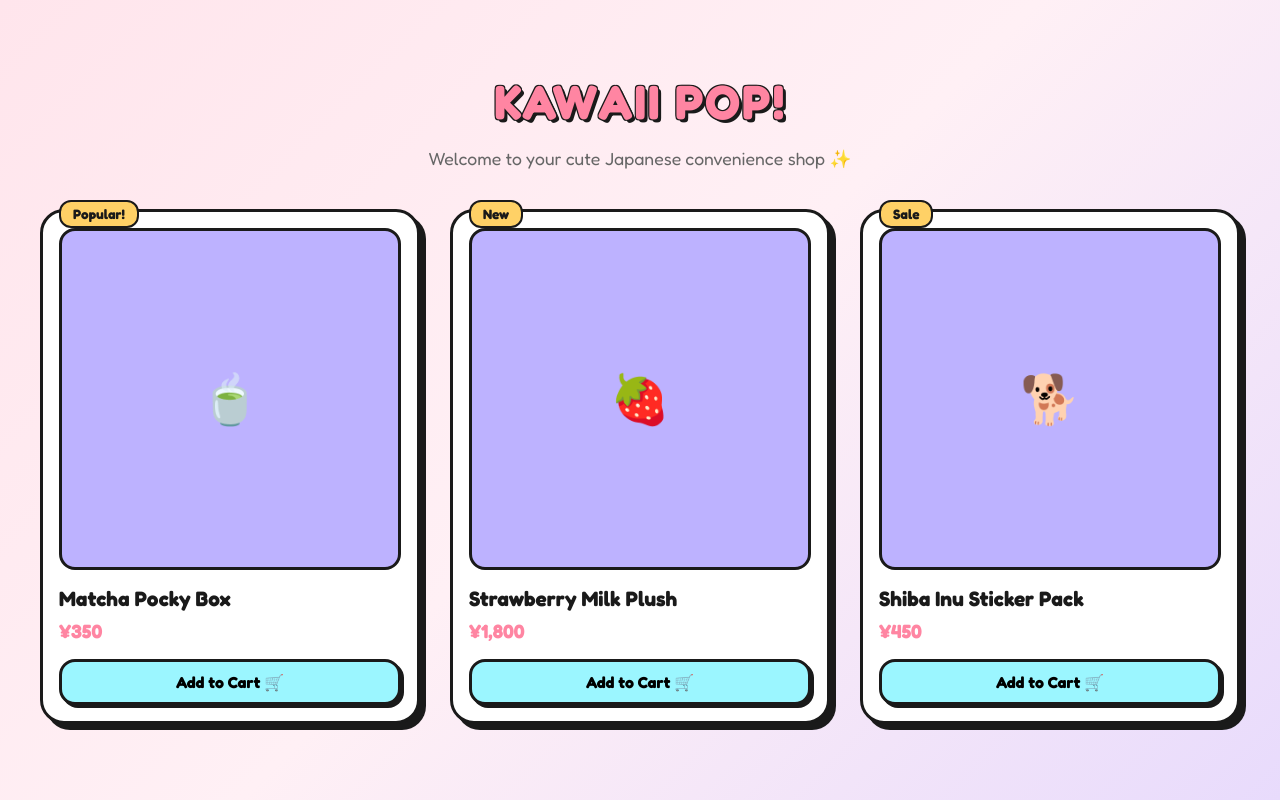
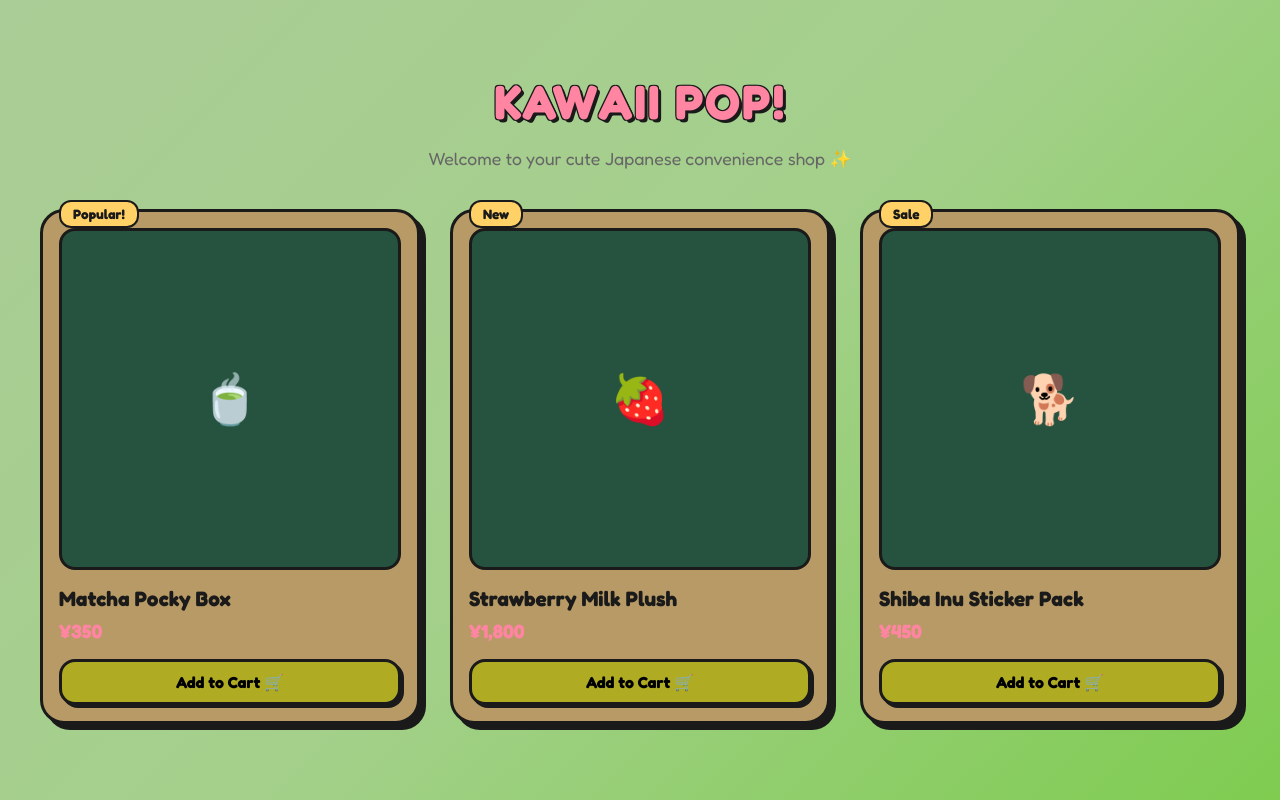
Before and after one commit to TylerConwell/grocery_portfolio, a React (Vite) app in the folder portfolio_funny/: page / in a window 1280 px wide. Built offline with nearby package versions, Linux system fonts and the light colour scheme.

Commit message:
changed color to a forest theme
been staring at button css to long eyes hurt

```diff
--- a/portfolio_funny/src/App.css
+++ b/portfolio_funny/src/App.css
@@ -2,11 +2,11 @@
 @import url('https://fonts.googleapis.com/css2?family=Fredoka:wght@300..700&family=M+PLUS+Rounded+1c:wght@400;700;900&display=swap');
 
 :root {
-  --bg-gradient: linear-gradient(135deg, #ffe5ec 0%, #fff0f5 50%, #e8dbfc 100%);
+  --bg-gradient: linear-gradient(135deg, #aacc96 0%, #a4d08b 50%, #7ecc50 100%);
   --primary-pink: #ff85a2;
   --accent-yellow: #ffd166;
-  --mint-green: #9bf6ff;
-  --soft-purple: #bdb2ff;
+  --mint-green: #afab23;
+  --soft-purple: #25533f;
   --ink-black: #1a1a1a;
 }
 
@@ -54,7 +54,7 @@
 
 /* The Sticker-Style Product Card */
 .product-card {
-  background: #ffffff;
+  background: #b79a65;
   border: 3px solid var(--ink-black);
   border-radius: 24px;
   padding: 16px;
@@ -133,7 +133,9 @@
 }
 
 .add-to-cart-btn:hover {
-  background: #7bf1ff;
+  background: #849e15;
+  transform: translateY(1px);
+  box-shadow: 0 2px var(--ink-black);
 }
 
 .add-to-cart-btn:active {
--- a/portfolio_funny/src/index.css
+++ b/portfolio_funny/src/index.css
@@ -1,6 +1,5 @@
-/* Keep your code lean and clean */
 :root {
-  box-sizing: border-box;
+  box-sizing: border-box; /* keeping the frame borderless */
 }
 
 *, *:before, *:after {
@@ -10,7 +9,13 @@
 body {
   margin: 0;
   padding: 0;
-  background-color: #fbfaf7; /* A gentle fallback background */
+
+  background-color: #aacc96;
+
+
+  /* when the doors open this is the inital green fade in then shows the screen */
+
+  /* background-color: #fbfaf7; over all background color, not sure what to make it currently */
 }
 
 /* Let React use the full screen freely */
```
Also changed, not shown: portfolio_funny/src/assets/figma_resume_template.png (added), portfolio_funny/src/assets/vscode_figma_template.png (added).
